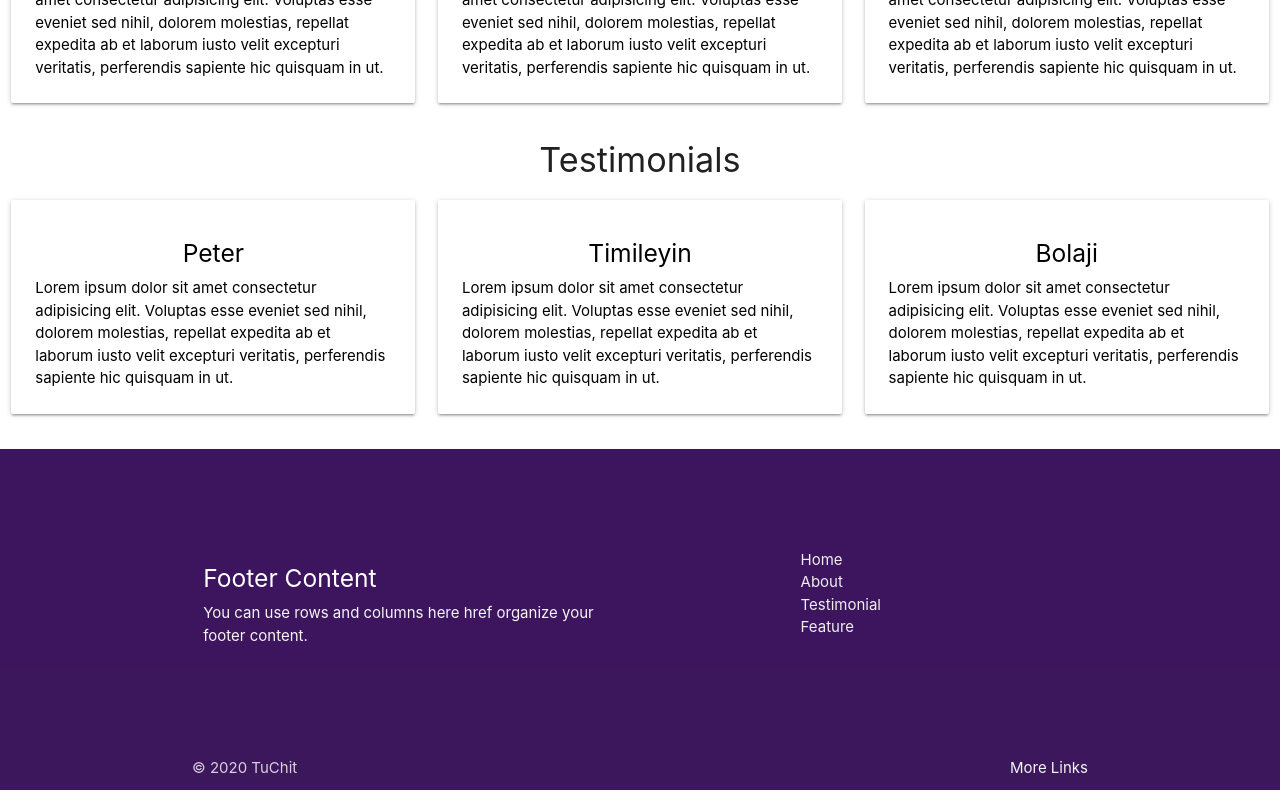
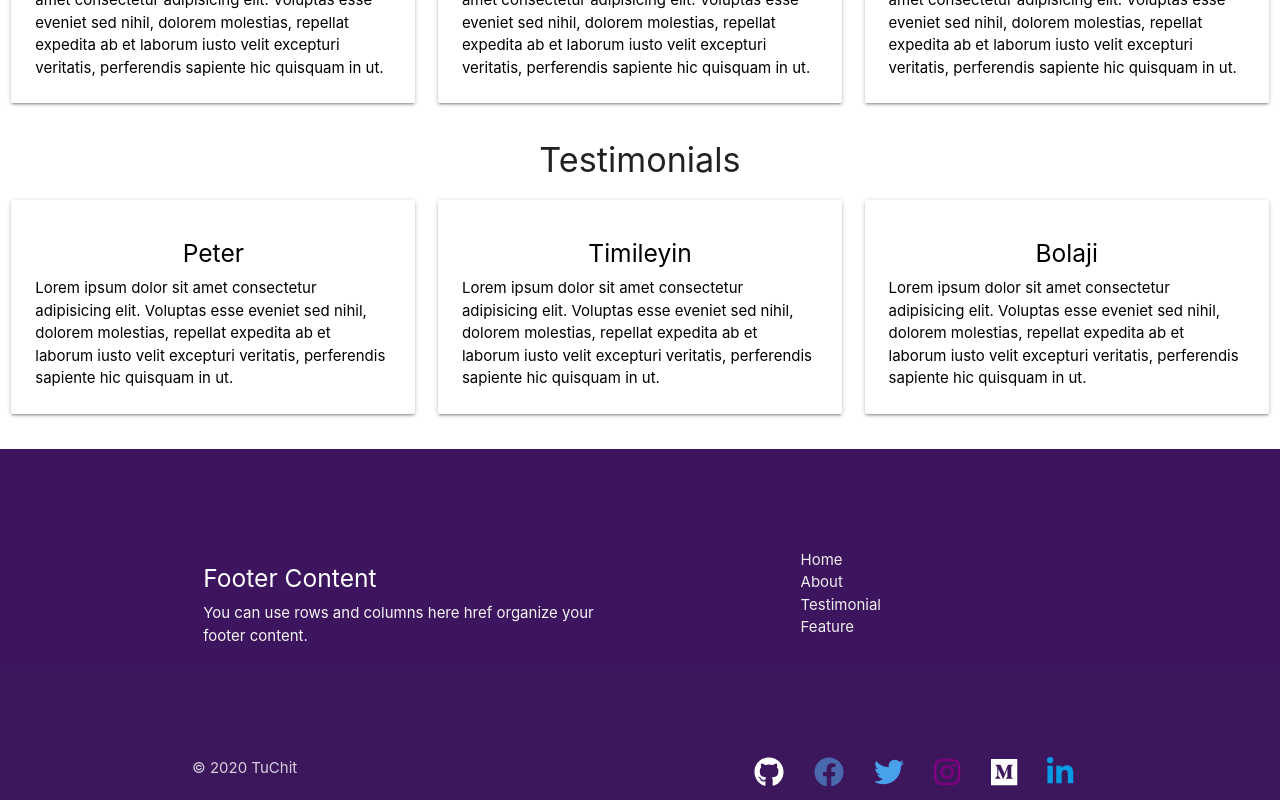
Before and after one commit to fatima-ola/tutchit, a React (Create React App) app: page / in a window 1280 px wide. Shown: the part 1611-2411 px from the top of the page. Built offline with nearby package versions, Linux system fonts and the light colour scheme.

Commit message:
firebase authentication added

```diff
--- a/package.json
+++ b/package.json
@@ -3,6 +3,9 @@
   "version": "0.1.0",
   "private": true,
   "dependencies": {
+    "@fortawesome/fontawesome-svg-core": "^1.2.32",
+    "@fortawesome/free-brands-svg-icons": "^5.15.1",
+    "@fortawesome/react-fontawesome": "^0.1.12",
     "@testing-library/jest-dom": "^4.2.4",
     "@testing-library/react": "^9.3.2",
     "@testing-library/user-event": "^7.1.2",
--- a/src/App.css
+++ b/src/App.css
@@ -66,3 +66,30 @@ input {
   width: 100%;
   margin-bottom: 10px;
 }
+
+a.social {
+  margin: 0 1rem;
+  transition: transform 250ms;
+  display: inline-block;
+}
+
+a.social:hover {
+  transform: translateY(-2px);
+}
+
+a.facebook {
+  color: #4968ad;
+}
+
+a.twitter {
+  color: #49a1eb;
+}
+
+a.instagram {
+  color: purple;
+}
+
+a.medium,
+a.github {
+  color: white;
+}
--- a/src/components/Footer/FooterSection.js
+++ b/src/components/Footer/FooterSection.js
@@ -1,6 +1,7 @@
 import React from 'react';
 import {Footer} from "react-materialize";
-import {a} from 'react-router-dom'
+import SocialMedia from '../SocialMedia/SocialMedia';
+
 
 const FooterSection =()=> {
     return (
@@ -29,7 +30,7 @@ const FooterSection =()=> {
                 </a>
             </li>
             </ul>}
-        moreLinks={<a className="grey-text text-lighten-4 right" href="#!">More Links</a>}
+        moreLinks={<a className="grey-text text-lighten-4 right" href="#!"><SocialMedia /></a>}
         >
         <h5 className="white-text">
             Footer Content
--- a/src/components/Signup/Signup.js
+++ b/src/components/Signup/Signup.js
@@ -1,9 +1,15 @@
-import React from 'react';
+import React, {useState} from 'react';
 import TextInputSection from '../TextInput/TextInputSection';
 import ButtonSection from '../Button/ButtonSection';
 import {NavLink} from 'react-router-dom';
+import {auth, firestore} from '../../config/firebase';
 
 const Signup =()=> {
+    const [fullname, setFullname] = useState('');
+    const [email, setEmail] = useState('');
+    const [password, setPassword] = useState('');
+    const [errorEmail, setErrorEmail] = useState('');
+    const [errorPassword, setErrorPassword] = useState('');
     return (
         <div className="container">
             <form>
--- /dev/null
+++ b/src/components/SocialMedia/SocialMedia.js
@@ -0,0 +1,30 @@
+import React from 'react'
+import { FontAwesomeIcon } from "@fortawesome/react-fontawesome";
+import { faGithub, faFacebook, faTwitter, faInstagram, faMedium, faLinkedinIn } from "@fortawesome/free-brands-svg-icons";
+
+const SocialMedia=()=> {
+    return (
+        <div>
+           <a href="https://github.com/fatima-ola" className="github social">
+                <FontAwesomeIcon icon={faGithub} size="2x" />
+            </a>
+            <a href="https://web.facebook.com/olasunkanmi.fatima" className="facebook social">
+                <FontAwesomeIcon icon={faFacebook} size="2x" />
+            </a>
+            <a href="https://twitter.com/fatima_ola1" className="twitter social">
+                <FontAwesomeIcon icon={faTwitter} size="2x" />
+            </a>
+            <a href="https://www.instagram.com/learnbuildteach" className="instagram social">
+                <FontAwesomeIcon icon={faInstagram} size="2x" />
+            </a>
+            <a href="https://medium.com/@fatima-ola/" className="medium social">
+                <FontAwesomeIcon icon={faMedium} size="2x" />
+            </a>
+            <a href="https://www.linkedin.com/in/fatima-olasunkanmi-ojo" className="linkedin social">
+                <FontAwesomeIcon icon={faLinkedinIn} size="2x" />
+            </a>
+        </div>
+    )
+}
+
+export default SocialMedia
```
Also changed, not shown: 1 other file (tests, documents, lock files or other folders).
